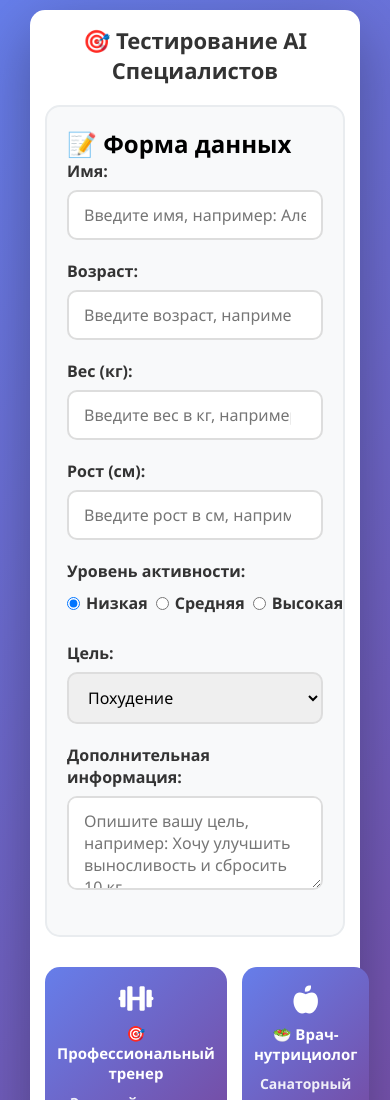
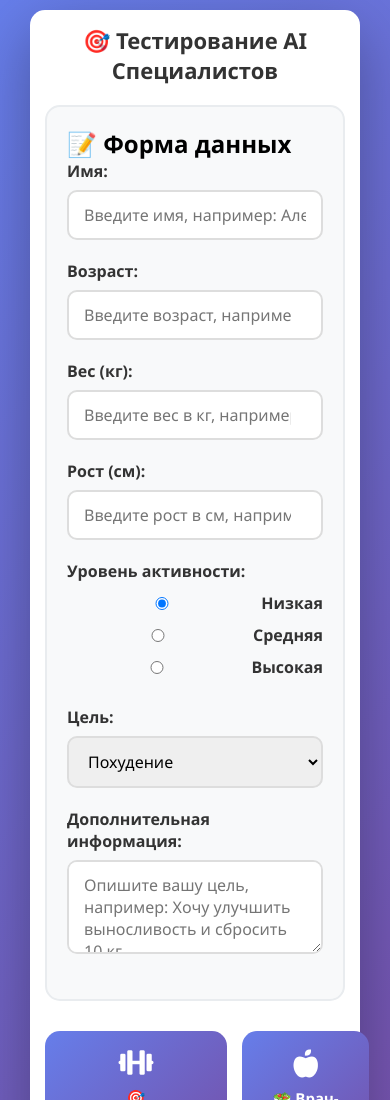
Before and after one commit to slawa17705/body-balance-ai, a website: page public/index.html in a window 390 px wide. Shown: the top 1100 px of the page. Drawn offline with Linux system fonts and the light colour scheme.

Commit message:
Update index.html

```diff
--- a/public/index.html
+++ b/public/index.html
@@ -193,8 +193,8 @@
             }
 
             .radio-group {
-                /*flex-direction: column;*/
-                gap: 8px;
+                flex-direction: column;
+                gap: 2px;
             }
 
             /* Модалка на мобилках */
@@ -247,7 +247,7 @@
                 }
 
                 .radio-label {
-                    gap: 6px;
+                    gap: 4px;
                 }
             }
         }
```
